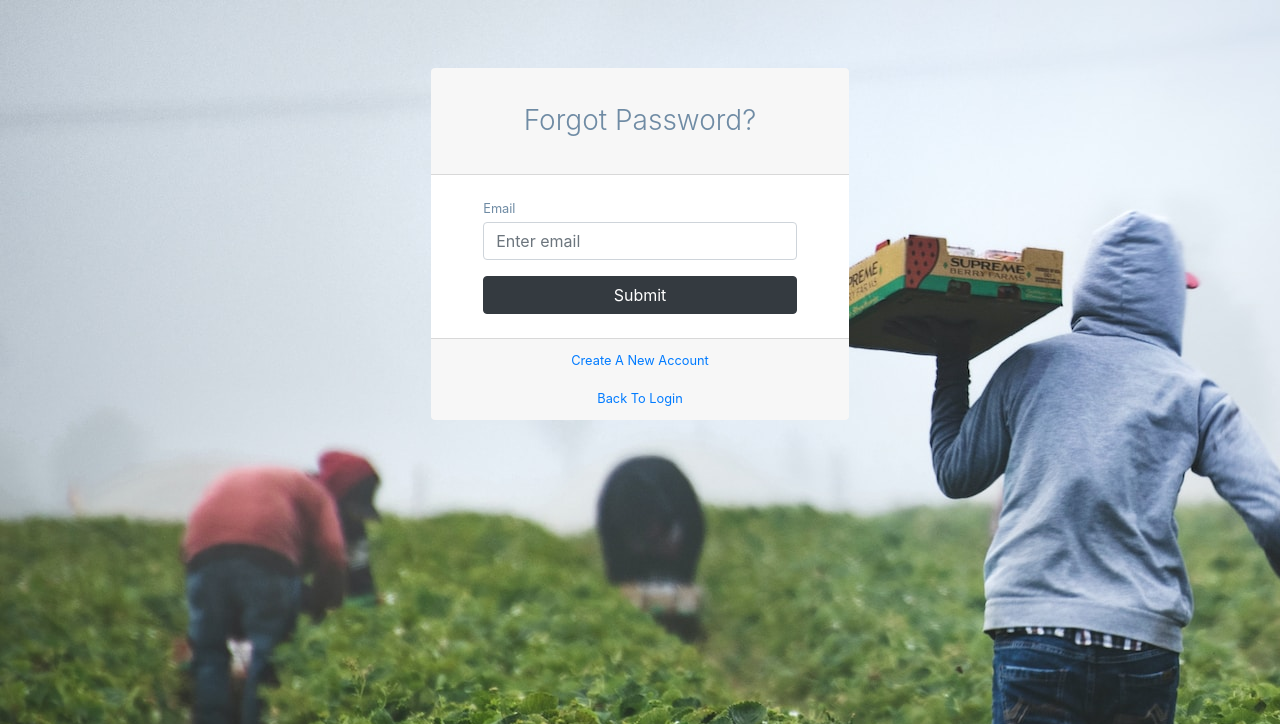
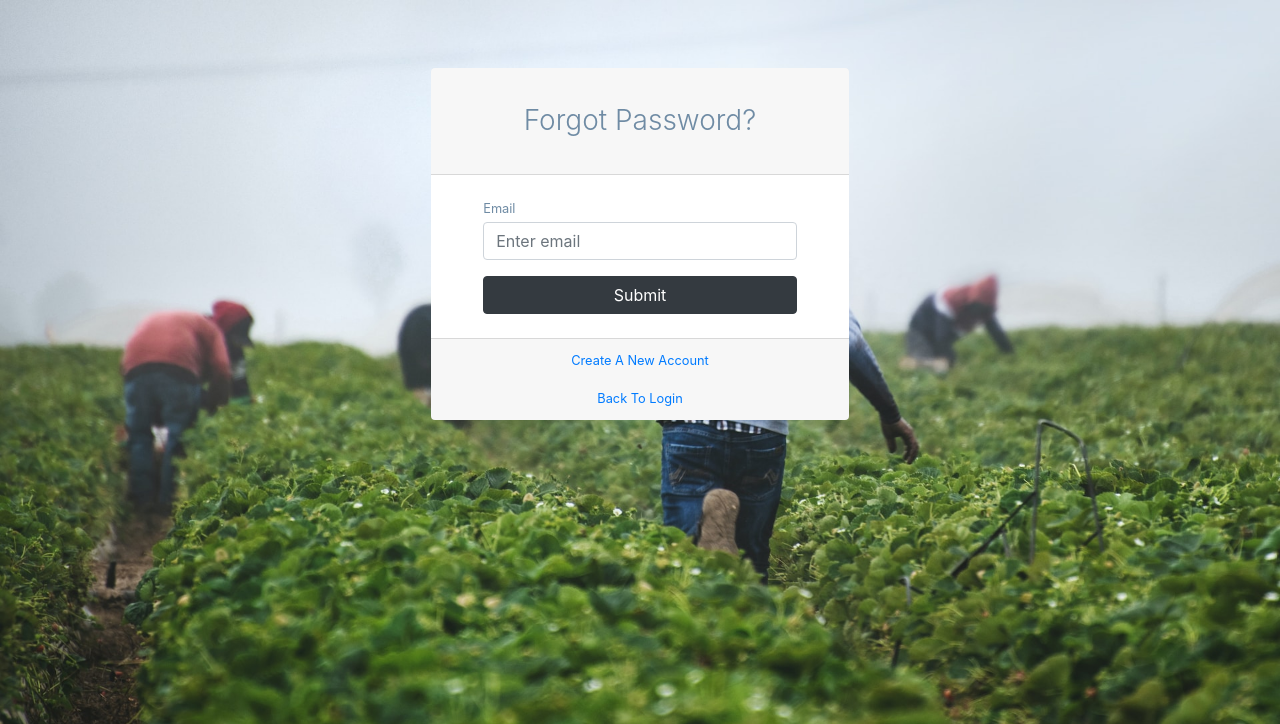
Before and after one commit to KabuyaSamuel/Farm-Flow, a Django app: page /password-reset/ in a window 1280 px wide. Shown: the top 724 px of the page. Run offline with Django 4.2, Linux system fonts and the light colour scheme; some libraries are stand-ins or nearby versions.

Commit message:
add background cover property

```diff
--- a/farmflow/templates/users/base.html
+++ b/farmflow/templates/users/base.html
@@ -18,7 +18,7 @@
 
     <title>{% block title %} {% endblock %} </title>
 </head>
-<body style="background-image: url(/media/login/images/loginbg2.jpg);">
+<body style="background-image: url(/media/login/images/loginbg2.jpg); background-repeat: no-repeat; background-attachment: fixed; background-size: cover;">
   <div class="container p-3 my-3">
     <div class="row">
       <div class="col-md-12">
--- a/farmflow/templates/users/login.html
+++ b/farmflow/templates/users/login.html
@@ -18,7 +18,7 @@
 	<link rel="stylesheet" href="{% static 'login/css/style.css' %}" />
 </head>
 
-<body style="background-image: url(/media/login/images/loginbg2.jpg)">
+<body style="background-image: url(/media/login/images/loginbg2.jpg); background-repeat: no-repeat; background-attachment: fixed; background-size: cover;">
 	{% if messages %}
 	<div class="alert alert-dismissible" role="alert">
 		{% for message in messages %}
--- a/farmflow/templates/users/register.html
+++ b/farmflow/templates/users/register.html
@@ -23,7 +23,7 @@
     <link rel="stylesheet" href="{% static  'register\css\style.css' %}" type="text/css" />
 </head>
 
-<body style="background-image: url('/media/reg.jpg');background-repeat: no-repeat;">
+<body style="background-image: url('/media/reg.jpg');background-repeat: no-repeat; background-attachment: fixed; background-size: cover;">
     <div class="wrapper">
         {% if messages %}
         <div class="alert alert-dismissible" role="alert">
```
